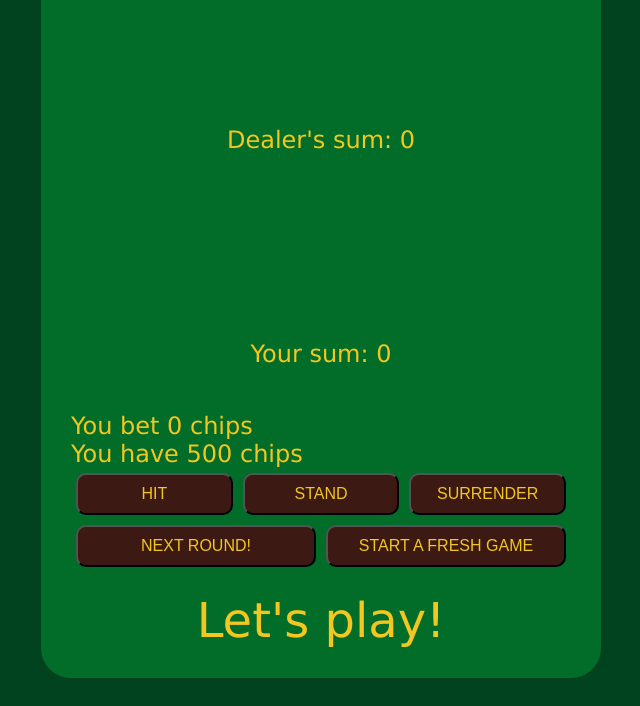
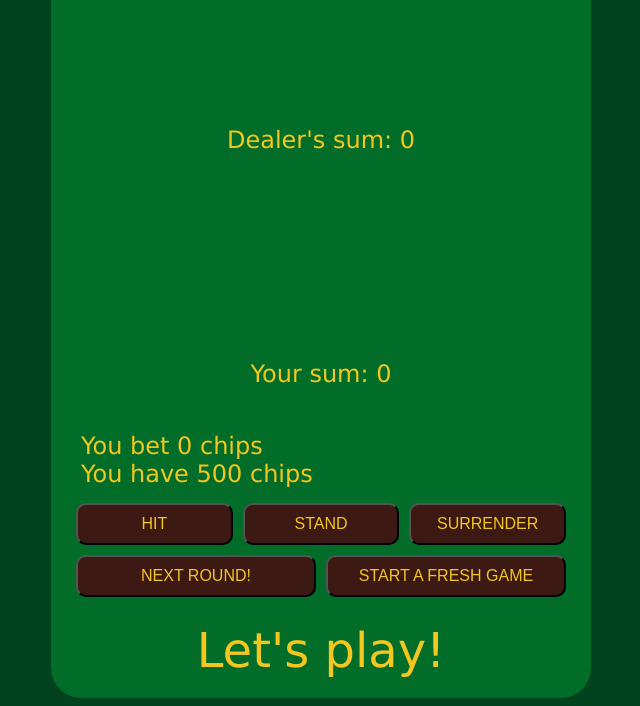
Before and after one commit to BajcarM/Black-Jack-JS, a plain HTML site: page index.html in a window 1280 px wide. Shown: the part 110-816 px from the top of the page, without its empty margins (319-959 px from the left). Drawn offline with Linux system fonts and the light colour scheme.

Commit message:
table padding changed

```diff
--- a/index.css
+++ b/index.css
@@ -9,7 +9,7 @@ body {
   background-color: #016d29;
   max-width: 500px;
   margin: auto;
-  padding: 30px;
+  padding: 20px;
   border-radius: 30px;
   color: #f3c620;
   font-size: 1.5em;
@@ -19,6 +19,11 @@ body {
   font-weight: bold;
   text-align: center;
   font-size: 2em;
+}
+
+#player-div,
+#dealer-div {
+  padding: 10px;
 }
 
 .cards {
```
